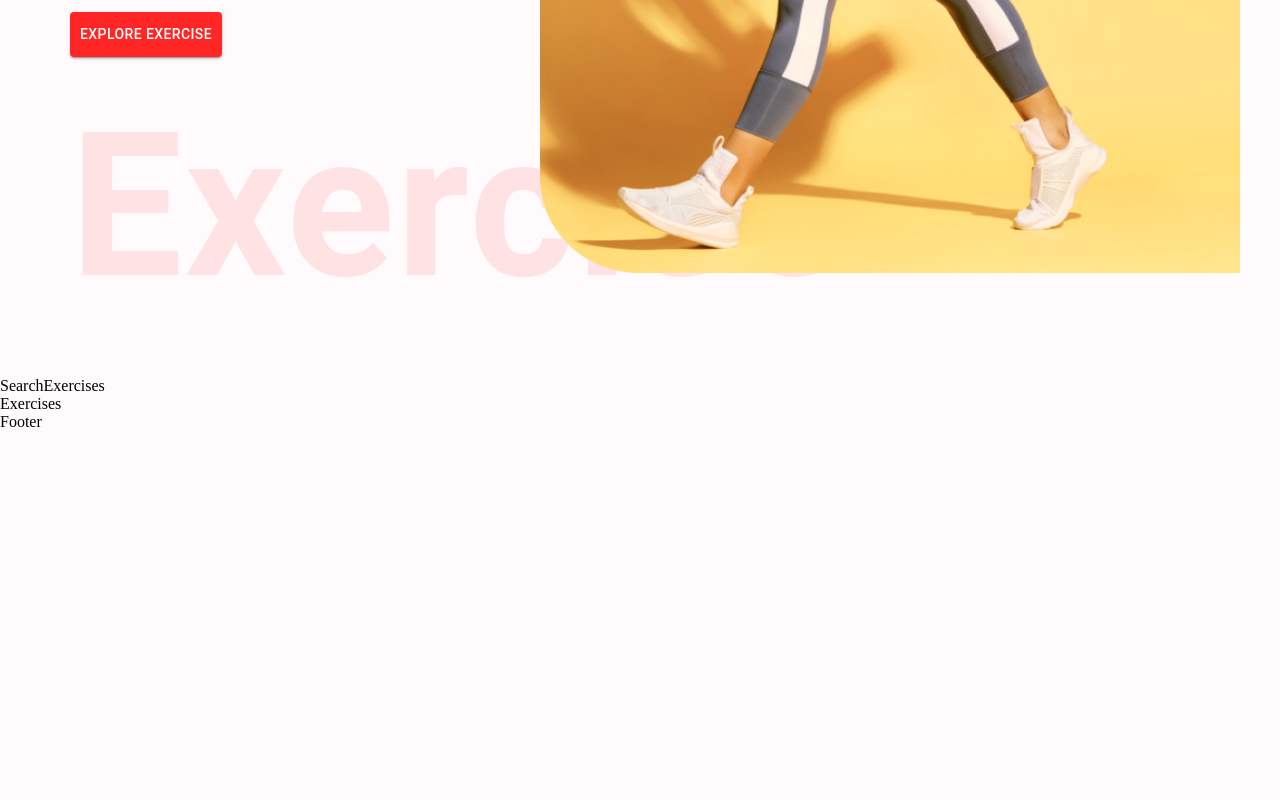
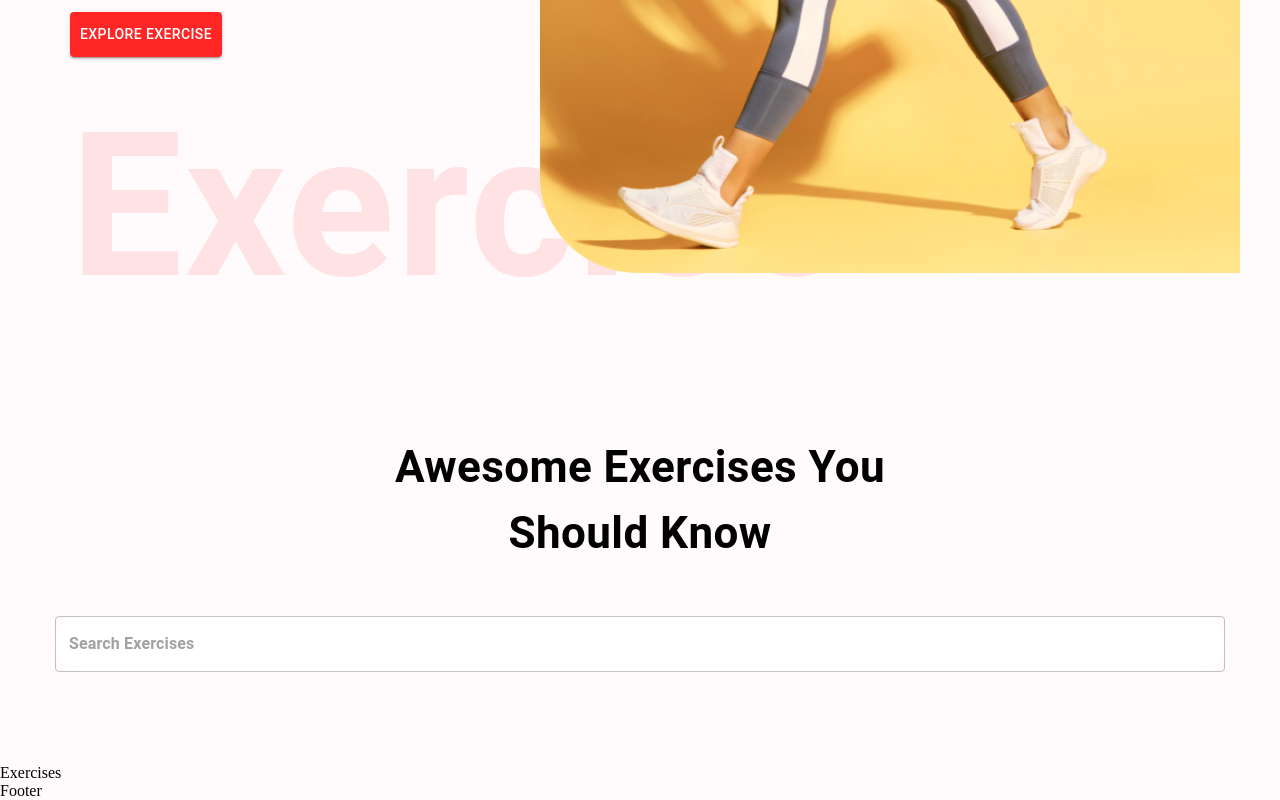
Before and after one commit to vanshverma721/Fitness_Project, a React (Create React App) app: page / in a window 1280 px wide. Shown: the part 593-1393 px from the top of the page. Before the commit the page ends 1024 px from the top, so only its background shows below. Built offline with nearby package versions, Linux system fonts and the light colour scheme.

Commit message:
code added

```diff
--- a/src/components/SearchExercises.js
+++ b/src/components/SearchExercises.js
@@ -1,8 +1,33 @@
-import React from 'react'
+import React, { useEffect, useState } from 'react'
+import { Box, Button, Stack, TextField, Typography } from '@mui/material'
 
 const SearchExercises = () => {
   return (
-    <div>SearchExercises</div>
+    <Stack alignItems="center" mt="37px" justifyContent="center" p="20px">
+      <Typography fontWeight={700} sx={{ fontSize: { lg: '44px', xs: '30px' } }} mb="50px" textAlign="center">
+        Awesome Exercises You <br />
+        Should Know
+      </Typography>
+      <Box position="relative" mb="72px">
+        <TextField
+          sx={{
+            input: {
+              fontWeight: '700',
+              border: 'none',
+              borderRadius: '4px'
+            },
+            width: {lg: '1170px', xs: '350px'},
+            backgroundColor: '#fff',
+            borderRadius: '40px'
+          }}
+          height="76px"
+          value=""
+          onChange={(e) => {}}
+          placeholder="Search Exercises"
+          type="text"
+        />
+      </Box>
+    </Stack>
   )
 }
 
```
